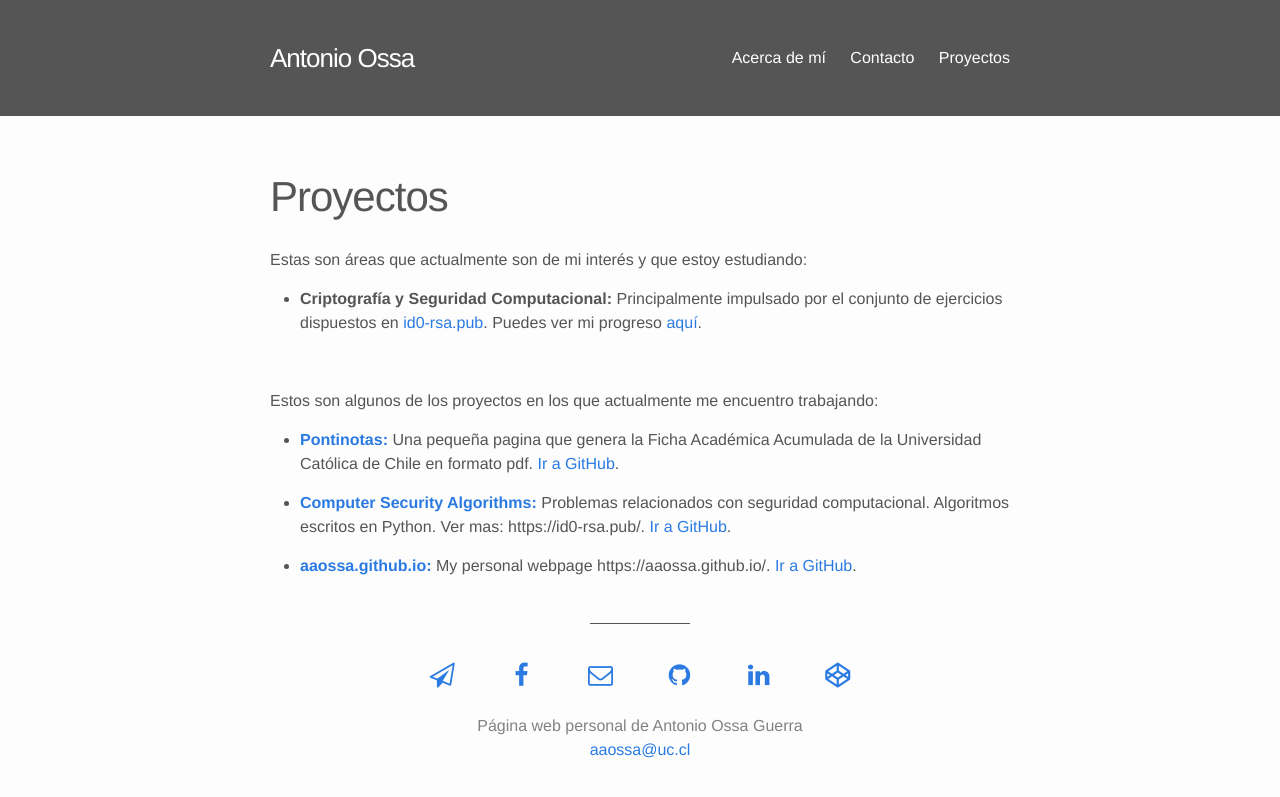
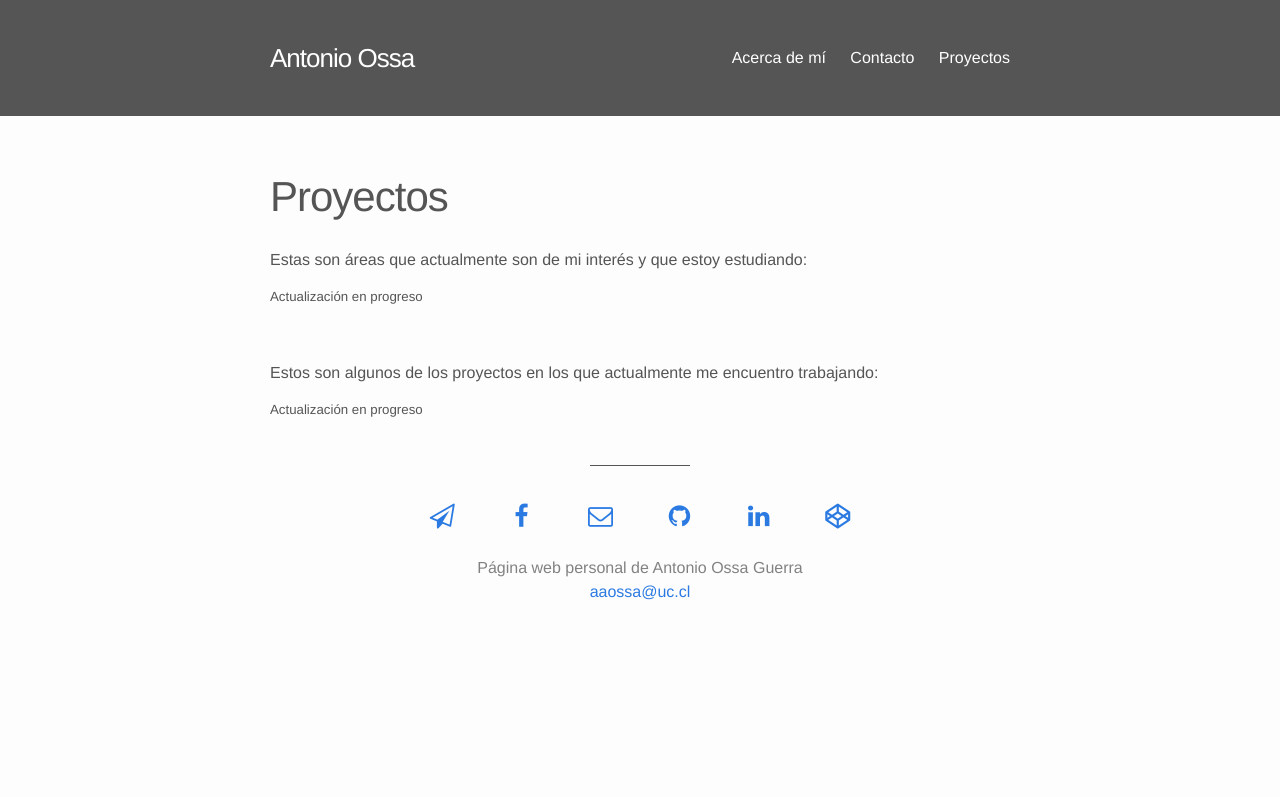
Before and after one commit to Normatica/aaossa.github.io, a Jekyll site: the page built from projects.md, in a window 1280 px wide. Shown: the top 797 px of the page. Built offline with Jekyll 4.4.1, drawn with Linux system fonts in a browser that asks for light colours; nearby versions of some CDN libraries.

Commit message:
Projects update (coming soon)

```diff
--- a/projects.md
+++ b/projects.md
@@ -1,20 +1,15 @@
 ---
 layout: page
 title: Proyectos
-permalink: /proyectos/
+permalink: /projects/
 ---
 
 Estas son áreas que actualmente son de mi interés y que estoy estudiando:
 
-* **Criptografía y Seguridad Computacional:** Principalmente impulsado por el conjunto de ejercicios dispuestos en [id0-rsa.pub](https://id0-rsa.pub/). Puedes ver mi progreso [aquí](https://id0-rsa.pub/user/aaossa/).
+##### Actualización en progreso
 
 <br>
 
 Estos son algunos de los proyectos en los que actualmente me encuentro trabajando:
 
-* [**Pontinotas:**](https://github.com/aaossa/pontinotas) Una pequeña pagina que genera la Ficha Académica Acumulada de la Universidad Católica de Chile en formato pdf. [Ir a GitHub](https://github.com/aaossa/pontinotas).
-
-* [**Computer Security Algorithms:**](https://github.com/aaossa/Computer-Security-Algorithms)
-Problemas relacionados con seguridad computacional. Algoritmos escritos en Python. Ver mas: https://id0-rsa.pub/. [Ir a GitHub](https://github.com/aaossa/Computer-Security-Algorithms).
-
-* [**aaossa.github.io:**](https://github.com/aaossa/aaossa.github.io) My personal webpage https://aaossa.github.io/. [Ir a GitHub](https://github.com/aaossa/aaossa.github.io).
+##### Actualización en progreso
```
